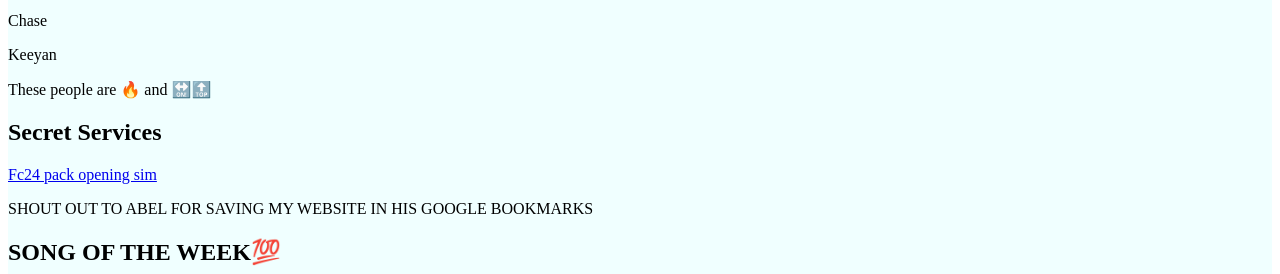
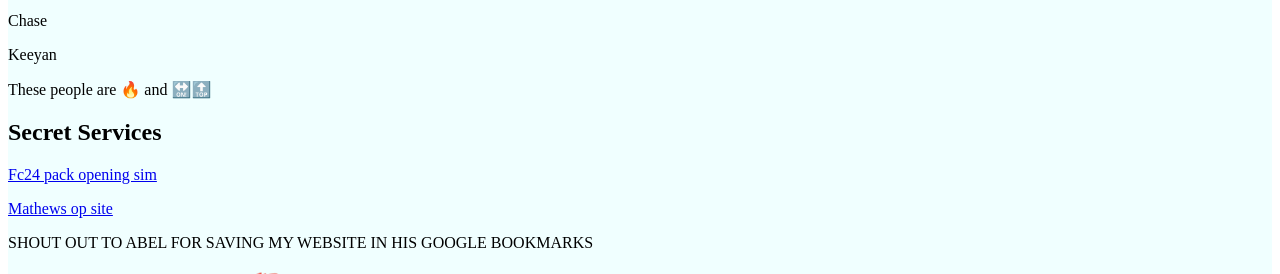
Before and after one commit to Wookachakaman/wookachakaempire, a Flask app: page /home in a window 1280 px wide. Shown: the part 657-931 px from the top of the page. Run offline with Flask 3, Linux system fonts and the light colour scheme.

Commit message:
Update website.html

```diff
--- a/templates/website.html
+++ b/templates/website.html
@@ -37,6 +37,7 @@
 <section>
     <h1>Secret Services</h1>
  <p> <a href="https://scratch.mit.edu/projects/27676406/">Fc24 pack opening sim</a></p>
+  <p> <a href="https://sites.google.com/view/unblockedgamesclassroom24k/home">Mathews op site</a></p>
 <p>SHOUT OUT TO ABEL FOR SAVING MY WEBSITE IN HIS GOOGLE BOOKMARKS</p>
 
 <h1>SONG OF THE WEEK&#128175;</h1>
```
